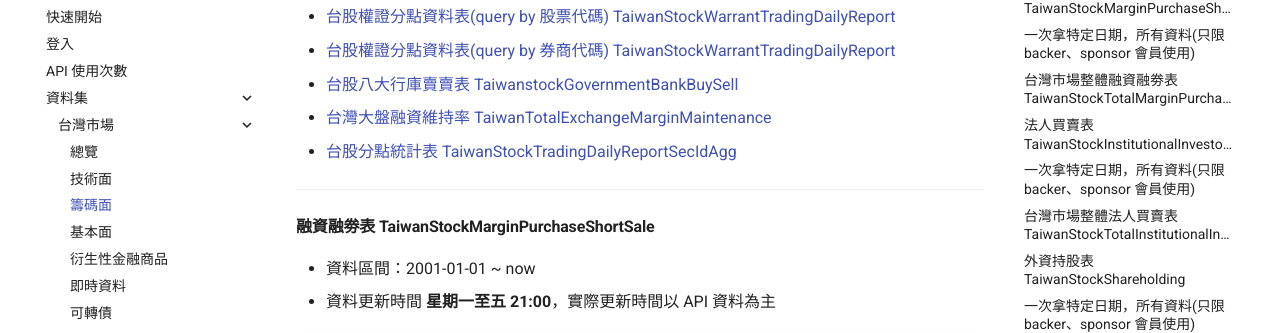
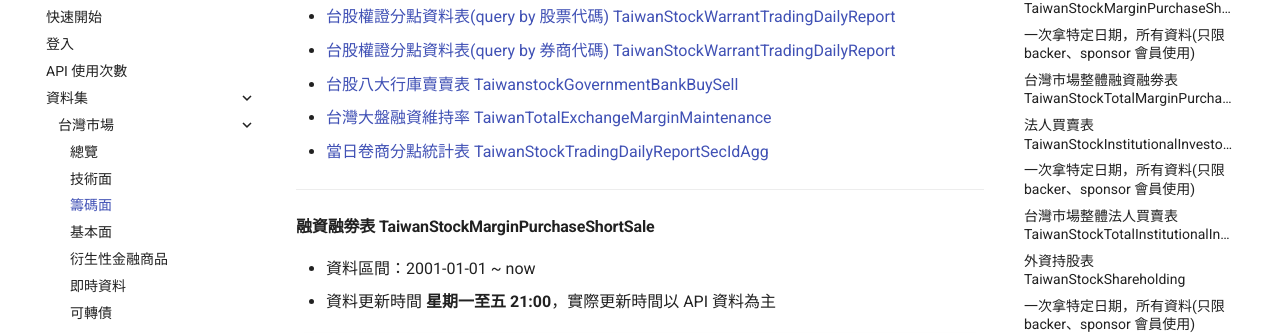
Before and after one commit to FinMind/FinMind-Doc, an MkDocs documentation site: the page built from docs/tutor/TaiwanMarket/Chip.md, in a window 1280 px wide and 900 px high, scrolled down 502 px. Shown: the part 118-451 px from the top of the window. Built offline with MkDocs 1.6.1 and Material for MkDocs 9.7.7, drawn with Linux system fonts in a browser that asks for light colours; comment, search, counter and statistics services are not loaded; some of the changed text lies outside the part shown.

Commit message:
fix: change the dataset name

````diff
--- a/docs/tutor/TaiwanMarket/Chip.md
+++ b/docs/tutor/TaiwanMarket/Chip.md
@@ -17,7 +17,7 @@
 - [台股權證分點資料表(query by 券商代碼) TaiwanStockWarrantTradingDailyReport](https://finmind.github.io/tutor/TaiwanMarket/Chip/#query-by-taiwanstockwarranttradingdailyreport-sponsor_1)
 - [台股八大行庫賣賣表 TaiwanstockGovernmentBankBuySell](https://finmind.github.io/tutor/TaiwanMarket/Chip/#taiwanstockgovernmentbankbuysell-sponsor)
 - [台灣大盤融資維持率 TaiwanTotalExchangeMarginMaintenance](https://finmind.github.io/tutor/TaiwanMarket/Chip/#taiwantotalexchangemarginmaintenance-backersponsor)
-- [台股分點統計表 TaiwanStockTradingDailyReportSecIdAgg](https://finmind.github.io/tutor/TaiwanMarket/Chip/#taiwanstocktradingdailyreportsecidagg-sponsor)
+- [當日卷商分點統計表 TaiwanStockTradingDailyReportSecIdAgg](https://finmind.github.io/tutor/TaiwanMarket/Chip/#taiwanstocktradingdailyreportsecidagg-sponsor)
 
 
 ----------------------------------
@@ -1775,7 +1775,7 @@
         }
         ```
 
-#### 台股分點統計表 TaiwanStockTradingDailyReportSecIdAgg (只限 [sponsor](https://finmindtrade.com/analysis/#/Sponsor/sponsor) 會員使用)
+#### 當日卷商分點統計表 TaiwanStockTradingDailyReportSecIdAgg (只限 [sponsor](https://finmindtrade.com/analysis/#/Sponsor/sponsor) 會員使用)
 
 - 提供台股，上市、上櫃、興櫃，的分點資訊！
 - 資料區間：2021-06-30 ~ now
````
Also changed, not shown: docs/tutor/TaiwanMarket/DataList.md (+1 -1 lines).
